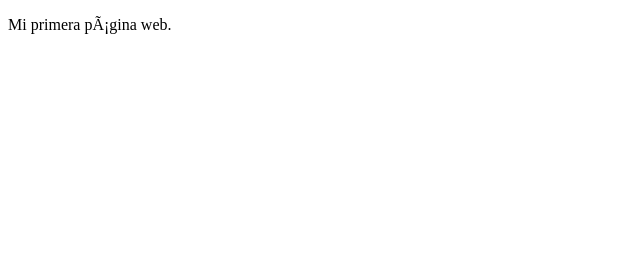
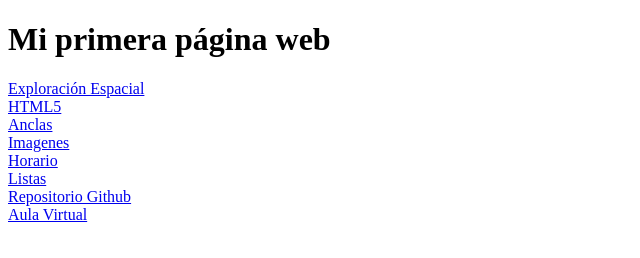
Before and after one commit to samuelloppezz/DYP-WEB, a plain HTML site: page index.html in a window 1280 px wide. Shown: the whole page, without its empty margins (0-640 px from the left). Drawn offline with Linux system fonts and the light colour scheme.

Commit message:
index.html

```diff
--- a/index.html
+++ b/index.html
@@ -1,10 +1,25 @@
 <!DOCTYPE html>
 <html>
-<head>
-  <meta charset="utf−8">
-  <title>Samuel López Montesinos</title>
-</head>
-<body>
-  <p>Mi primera página web.</p>
-</body>
+ <head>
+   <meta charset="utf-8">
+  <title>JSamuel López Montesinos</title>
+ </head>
+ <body>
+  <h1>Mi primera página web</h1>
+   <a href="ExploracionEspacial.html">Exploración Espacial</a>
+  <br>
+     <a href="html5.html">HTML5</a>
+    <br>
+    <a href="anclas.html">Anclas</a>
+    <br>
+   <a href="imagenes.html">Imagenes</a>
+   <br>
+   <a href="horario.html">Horario</a>
+    <br>
+   <a href="listas.html">Listas</a>
+    <br>
+     <a href="https://https://github.com/samuelloppezz/DYP-WEB" target="_blank">Repositorio Github</a>
+  <br>
+       <a href="https://aulavirtual.murciaeduca.es" target="_blank">Aula Virtual</a>
+ </body>
 </html>
```
